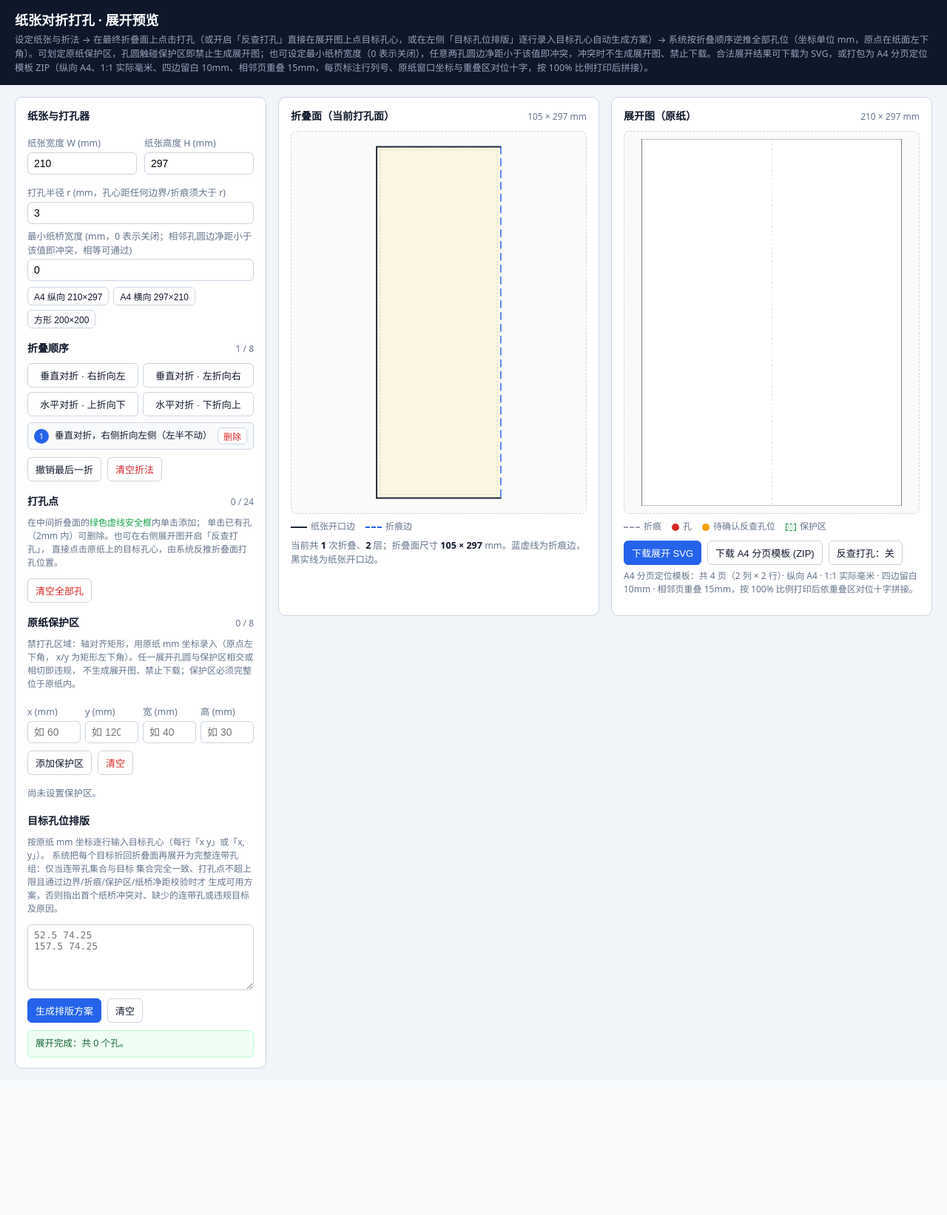
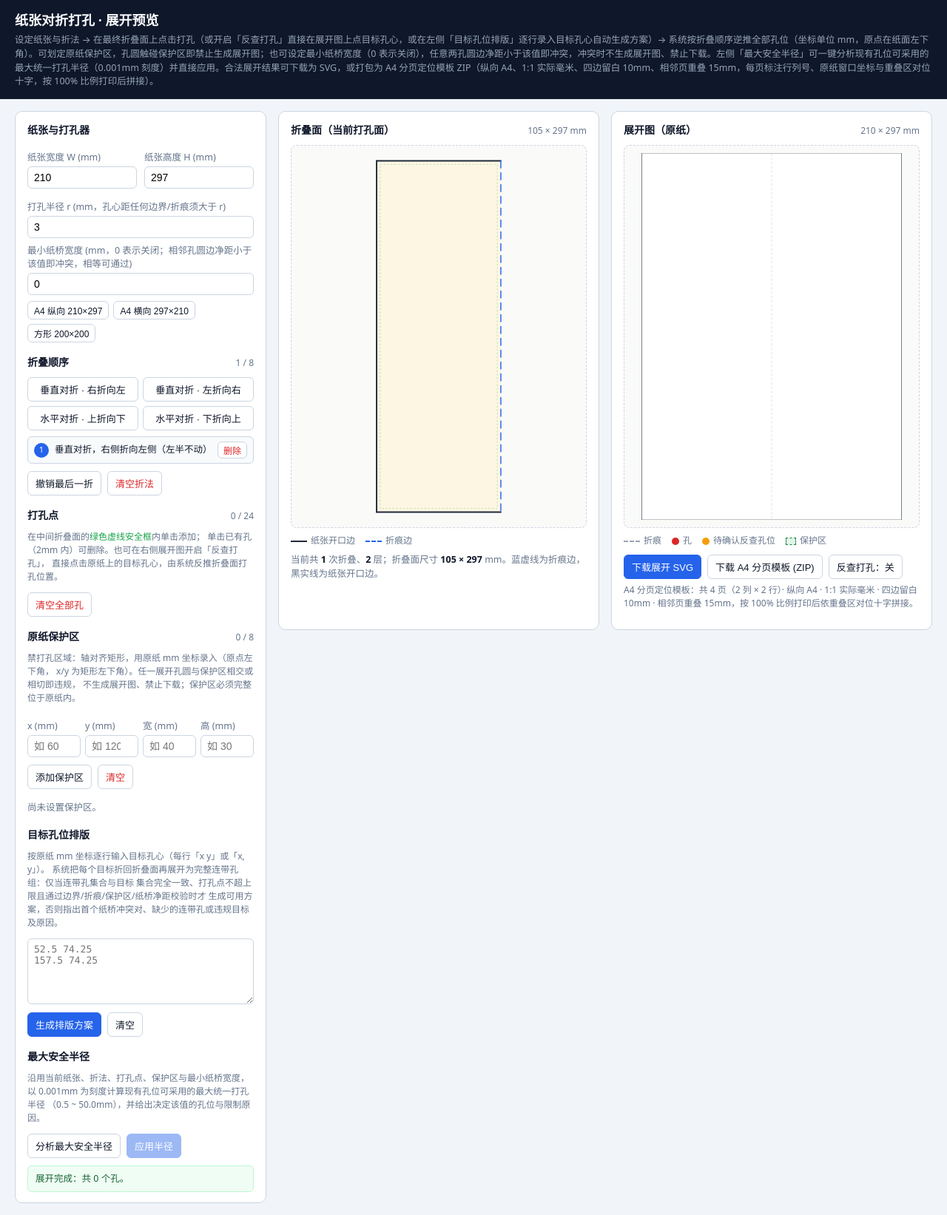
Before and after one commit to NB11111/solo-gsb-bb5c15ad-9f8befd5-1308-5841-8ccb-ead8c4e45a56, a Flask app: page / in a window 1280 px wide. Shown: the whole page at 74% size. Before the commit the page ends 1445 px from the top, so only its background shows below. Run offline with Flask 3, Linux system fonts and the light colour scheme.

Commit message:
GSB 9f8befd5-1308-5841-8ccb-ead8c4e45a56 A: platform archive

```diff
--- a/app.py
+++ b/app.py
@@ -31,6 +31,13 @@
   两孔坐标与实际净距。冲突时不生成展开 SVG、禁止下载，反查待确认结果
   无法确认、排版方案不可用。反查按「加入现有孔位后的全集」判定，
   排版按「替换后的方案」判定。
+- 最大安全半径分析：沿用当前纸张尺寸、折叠顺序、折叠面孔点、原纸保护区
+  与最小纸桥宽度，以 0.001mm 为刻度，在打孔半径取值范围内求现有孔位可
+  采用的最大统一打孔半径。同时取折叠面各孔到边界/折痕的余量、展开孔到
+  保护区的最近距离（相切即违规，须严格小于）、启用纸桥约束时去重展开孔
+  最小圆心距给出的间距上界，以及打孔器容量上限；刻度化结果用现有展开
+  校验复核，保证可实际通过，并给出决定该值的孔位与限制原因。无孔、
+  保护区越界或不存在可用半径时返回明确提示。
 - A4 分页定位模板：把合法展开结果按实际毫米 1:1 排到纵向 A4 页
   （210×297mm，四边留白 10mm，可打印区 190×277mm，相邻页重叠 15mm），
   按原纸尺寸计算覆盖全纸的分页窗口（窗口从原纸左下角起排，列自左而右、
@@ -757,6 +764,17 @@ def _num(obj, key, lo, hi, name):
     return val
 
 
+def _validate_folds(payload):
+    """校验折叠顺序，返回折法列表。"""
+    folds = payload.get("folds", [])
+    if not isinstance(folds, list) or len(folds) > MAX_FOLDS:
+        raise ValueError(f"折叠次数须为 0 ~ {MAX_FOLDS} 次")
+    for f in folds:
+        if f not in ALLOWED_FOLDS:
+            raise ValueError("存在非法折叠方向，可选：vL / vR / hT / hB")
+    return folds
+
+
 def _validate_sheet(payload):
     """校验纸张尺寸、打孔半径、折法与最小纸桥宽度。
 
@@ -768,14 +786,7 @@ def _validate_sheet(payload):
     radius = _num(payload, "radius", MIN_RADIUS, MAX_RADIUS, "打孔半径")
     min_bridge = _num(payload, "minBridge", MIN_BRIDGE, MAX_BRIDGE,
                       "最小纸桥宽度") if payload.get("minBridge") is not None else 0.0
-
-    folds = payload.get("folds", [])
-    if not isinstance(folds, list) or len(folds) > MAX_FOLDS:
-        raise ValueError(f"折叠次数须为 0 ~ {MAX_FOLDS} 次")
-    for f in folds:
-        if f not in ALLOWED_FOLDS:
-            raise ValueError("存在非法折叠方向，可选：vL / vR / hT / hB")
-    return width, height, radius, folds, min_bridge
+    return width, height, radius, _validate_folds(payload), min_bridge
 
 
 def _validate_norm_points(payload):
@@ -1182,6 +1193,257 @@ def plan_layout(payload):
 
 
 # ---------------------------------------------------------------------------
+# 最大安全半径分析（以 0.001mm 为刻度）
+# ---------------------------------------------------------------------------
+RADIUS_STEP = 0.001   # mm，最大安全半径的分析刻度
+
+# 各限制因素的展示名称
+LIMIT_LABELS = {
+    "edge": "折叠面边界/折痕余量",
+    "capacity": "打孔器容量（折叠面尺寸）",
+    "zone": "保护区最近距离",
+    "bridge": "纸桥净距上限",
+    "range": "打孔半径取值上限",
+}
+
+
+def closest_pair_distance(points):
+    """去重展开孔中圆心距最近的一对。
+
+    与 find_bridge_conflict 同一思路的动态空间网格：格子边长取当前最近
+    距离，新点只检查相邻九宫格，发现更近对时按新距离重建网格；判定结果
+    与逐对比较一致，但避免平方级扫描。points 为 (x, y) 列表，返回
+    (下标 i, 下标 j, 圆心距)；少于 2 个点返回 None。
+    """
+    if len(points) < 2:
+        return None
+    # 用前两点的圆心距作为初始最近距离与格子边长
+    (x0, y0), (x1, y1) = points[0], points[1]
+    best = [math.hypot(x1 - x0, y1 - y0), 0, 1]   # [圆心距, i, j]
+    cell = best[0] if best[0] > 0.0 else 1.0
+    cells = {}
+
+    def insert(idx):
+        x, y = points[idx]
+        key = (math.floor(x / cell), math.floor(y / cell))
+        cells.setdefault(key, []).append(idx)
+
+    insert(0)
+    insert(1)
+    for j in range(2, len(points)):
+        x, y = points[j]
+        cx, cy = math.floor(x / cell), math.floor(y / cell)
+        nearer = False
+        for ix in (cx - 1, cx, cx + 1):
+            for iy in (cy - 1, cy, cy + 1):
+                for i in cells.get((ix, iy), ()):
+                    d = math.hypot(x - points[i][0], y - points[i][1])
+                    if d < best[0]:
+                        best = [d, i, j]
+                        nearer = True
+        if nearer:
+            # 最近距离更新：按新距离重建已插入点的网格
+            cell = best[0] if best[0] > 0.0 else cell
+            cells.clear()
+            for t in range(j):
+                insert(t)
+        insert(j)
+    return (best[1], best[2], best[0])
+
+
+def analyze_max_radius(payload):
+    """最大安全半径分析：现有孔位可采用的最大统一打孔半径。
+
+    沿用当前纸张尺寸、折叠顺序、折叠面孔点、原纸保护区与最小纸桥宽度，
+    以 0.001mm 为刻度，在 [MIN_RADIUS, MAX_RADIUS] 内求最大半径，同时满足：
+    - 折叠面各孔到四边（边界/折痕）的余量（check_point 同规则，含
+      EDGE_TOL 与 ROUND_TRIP_TOL 宽限，相等可通过）；
+    - 展开孔到任一保护区的最近距离（相交/相切即违规，半径须严格小于
+      最近距离 - EDGE_TOL）；
+    - 启用纸桥约束时，去重展开孔最小圆心距给出的上界
+      （(圆心距 - minBridge) / 2，相等可通过）；
+    - 折叠面放得下打孔器（_check_face_capacity 同规则，可取等）。
+    刻度化后的结果再用 compute 复核（浮点兜底），保证可实际通过现有展开
+    校验；同时返回决定该值的孔位与限制原因。无孔、保护区越界或不存在
+    可用半径时返回明确提示（feasible=False）。
+    """
+    if not isinstance(payload, dict):
+        raise ValueError("请求体必须是 JSON 对象")
+    width = _num(payload, "width", MIN_DIM, MAX_DIM, "纸张宽度")
+    height = _num(payload, "height", MIN_DIM, MAX_DIM, "纸张高度")
+    min_bridge = _num(payload, "minBridge", MIN_BRIDGE, MAX_BRIDGE,
+                      "最小纸桥宽度") if payload.get("minBridge") is not None else 0.0
+    folds = _validate_folds(payload)
+    zones = _validate_zones(payload)
+    norm_pts = _validate_norm_points(payload)
+
+    if not norm_pts:
+        return {"ok": True, "feasible": False, "reason": "noHoles",
+                "message": "当前没有打孔点，无法分析最大安全半径，"
+                           "请先在折叠面上打孔。"}
+
+    # 保护区必须完整位于原纸内（与展开校验同一规则）
+    oob = zone_out_of_bounds(zones, width, height)
+    if oob is not None:
+        return {"ok": True, "feasible": False, "reason": "zoneBounds",
+                "zoneIndex": oob,
+                "message": zone_bounds_msg(oob, zones[oob], width, height)
+                           + "请先修正或删除越界保护区，再分析最大安全半径。"}
+
+    w, h, edges, nv, nh = folded_state(width, height, folds)
+    mm_pts = [{"x": p["x"] * w, "y": p["y"] * h} for p in norm_pts]
+    n_images = 2 ** len(folds)
+    raw = unfold_points(mm_pts, folds, width, height)
+
+    constraints = []
+
+    # 约束一：折叠面各孔到四边（边界/折痕）的余量
+    # check_point 通过条件：dist >= radius + EDGE_TOL - ROUND_TRIP_TOL（可取等）
+    hit = None
+    for i, p in enumerate(mm_pts):
+        for key, dist in (("x0", p["x"]), ("x1", w - p["x"]),
+                          ("y0", p["y"]), ("y1", h - p["y"])):
+            lim = dist - EDGE_TOL + ROUND_TRIP_TOL
+            if hit is None or lim < hit[0]:
+                hit = (lim, i, key, dist)
+    lim, i, key, dist = hit
+    constraints.append({
+        "kind": "edge", "strict": False, "upperBound": lim,
+        "pointIndex": i, "edge": key, "distance": round(dist, 6),
+        "detail": (f"打孔点 #{i + 1}（折叠面 ({mm_pts[i]['x']:.2f}, "
+                   f"{mm_pts[i]['y']:.2f})mm）距"
+                   f"{EDGE_NAMES[edges[key]][key]}仅 {max(dist, 0.0):.3f}mm"),
+    })
+
+    # 约束二：折叠面放得下打孔器（_check_face_capacity 同规则，可取等）
+    constraints.append({
+        "kind": "capacity", "strict": False,
+        "upperBound": (min(w, h) - 2 * EDGE_TOL) / 2.0,
+        "detail": f"折叠面 {w:g} × {h:g}mm 须容纳打孔器直径与边界容差",
+    })
+
+    # 约束三：展开孔到保护区的最近距离（相交/相切即违规，须严格小于）
+    if zones:
+        hit = None
+        for k, (x, y) in enumerate(raw):
+            src = k // n_images
+            for zi, z in enumerate(zones):
+                dx = max(z["x"] - x, 0.0, x - (z["x"] + z["w"]))
+                dy = max(z["y"] - y, 0.0, y - (z["y"] + z["h"]))
+                lim = math.hypot(dx, dy) - EDGE_TOL
+                if hit is None or lim < hit[0]:
+                    hit = (lim, src, (x, y), zi)
+        lim, src, (hx, hy), zi = hit
+        z = zones[zi]
+        constraints.append({
+            "kind": "zone", "strict": True, "upperBound": lim,
+            "pointIndex": src,
+            "hole": {"x": round(hx, 6), "y": round(hy, 6)}, "zoneIndex": zi,
+            "distance": round(lim + EDGE_TOL, 6),
+            "detail": (f"打孔点 #{src + 1} 的展开孔 ({hx:.2f}, {hy:.2f})mm "
+                       f"距保护区 #{zi + 1}（x {z['x']:g} ~ "
+                       f"{z['x'] + z['w']:g}mm，y {z['y']:g} ~ "
+                       f"{z['y'] + z['h']:g}mm）仅 {lim + EDGE_TOL:.3f}mm"
+                       "（相切即违规，半径须严格小于该余量）"),
+        })
+
+    # 约束四：纸桥净距（去重展开孔的最小圆心距，(圆心距 - minBridge)/2，可取等）
+    if min_bridge > 0.0:
+        uniq, _idx = dedupe_with_index(raw)
+        pair = closest_pair_distance(uniq)
+        if pair is not None:
+            ia, ib, dist = pair
+            (ax, ay), (bx, by) = uniq[ia], uniq[ib]
+            constraints.append({
+                "kind": "bridge", "strict": False,
+                "upperBound": (dist - min_bridge) / 2.0,
+                "holeA": {"x": round(ax, 6), "y": round(ay, 6)},
+                "holeB": {"x": round(bx, 6), "y": round(by, 6)},
+                "distance": round(dist, 6),
+                "detail": (f"去重展开孔 ({ax:.2f}, {ay:.2f})mm 与 "
+                           f"({bx:.2f}, {by:.2f})mm 的圆心距仅 {dist:.3f}mm"
+                           f"（净距须不小于最小纸桥宽度 {min_bridge:g}mm）"),
+            })
+
+    # 汇总：上限取各约束与打孔半径取值上限的最小值
+    binding = min(constraints, key=lambda c: c["upperBound"])
+    if binding["upperBound"] > MAX_RADIUS:
+        binding = {"kind": "range", "strict": False, "upperBound": MAX_RADIUS,
+                   "detail": f"各约束余量均超出打孔半径上限 {MAX_RADIUS:g}mm，"
+                             "取取值范围上限"}
+
+    # 以 0.001mm 为刻度向下取整；严格约束（保护区相切即违规）取到刻度值时
+    # 仍须再退一格，保证半径严格小于其余量
+    r_final = math.floor(binding["upperBound"] / RADIUS_STEP + 1e-9) * RADIUS_STEP
+    strict_min = min((c["upperBound"] for c in constraints if c["strict"]),
+                     default=None)
+    while strict_min is not None and r_final > strict_min - 1e-9:
+        r_final -= RADIUS_STEP
+
+    # 用现有展开校验复核（浮点兜底），保证给出的值可实际通过。
+    # 各约束关于半径均单调（更小必更安全），数学上首次即应通过，
+    # 递减只为吸收浮点误差，故限制尝试次数。
+    feasible = False
+    attempts = 0
+    while r_final >= MIN_RADIUS - 1e-12 and attempts < 1000:
+        attempts += 1
+        r_try = round(r_final, 3)
+        verify = dict(payload)
+        verify["radius"] = r_try
+        try:
+            err = compute(verify)["error"]
+        except ValueError as exc:   # 如折叠面容量校验以 ValueError 抛出
+            err = str(exc)
+        if err is None:
+            feasible = True
+            r_final = r_try
+            break
+        r_final -= RADIUS_STEP
+
+    # 对外结构：补充展示名称，上限保留 6 位小数
+    def pub(c):
+        out = {"kind": c["kind"], "label": LIMIT_LABELS[c["kind"]],
+               "strict": c["strict"],
+               "upperBound": round(c["upperBound"], 6),
+               "detail": c["detail"]}
+        for k in ("pointIndex", "edge", "distance", "hole", "zoneIndex",
+                  "holeA", "holeB"):
+            if k in c:
+                out[k] = c[k]
+        return out
+
+    constraints_out = sorted((pub(c) for c in constraints),
+                             key=lambda c: c["upperBound"])
+    if not feasible:
+        return {
+            "ok": True, "feasible": False, "reason": "noRadius",
+            "message": (f"不存在可用半径：最紧限制为"
+                        f"{LIMIT_LABELS[binding['kind']]}——{binding['detail']}，"
+                        f"按 0.001mm 刻度在取值范围 {MIN_RADIUS:g} ~ "
+                        f"{MAX_RADIUS:g}mm 内已无可取半径。"
+                        "请调整孔位、保护区或纸桥宽度后重试。"),
+            "limit": pub(binding),
+            "constraints": constraints_out,
+        }
+
+    r_final = round(r_final, 3)
+    return {
+        "ok": True,
+        "feasible": True,
+        "maxRadius": r_final,
+        "step": RADIUS_STEP,
+        "minRadius": MIN_RADIUS,
+        "maxRadiusLimit": MAX_RADIUS,
+        "limit": pub(binding),
+        "constraints": constraints_out,
+        "message": (f"最大安全半径 {r_final:.3f}mm（0.001mm 刻度，取值范围 "
+                    f"{MIN_RADIUS:g} ~ {MAX_RADIUS:g}mm）；决定因素："
+                    f"{LIMIT_LABELS[binding['kind']]}——{binding['detail']}。"
+                    "该值已通过现有展开校验复核。"),
+    }
+
+
+# ---------------------------------------------------------------------------
 # 路由
 # ---------------------------------------------------------------------------
 @app.route("/")
@@ -1226,6 +1488,19 @@ def api_plan():
         return _bad("请求不是合法 JSON")
     try:
         return jsonify(plan_layout(payload))
+    except ValueError as exc:
+        return _bad(str(exc))
+
+
+@app.route("/api/max-radius", methods=["POST"])
+def api_max_radius():
+    """最大安全半径分析：入参 {width, height, folds, points, zones,
+    minBridge?}（radius 由本接口求解，入参中的 radius 忽略）。"""
+    payload = request.get_json(force=True, silent=True)
+    if payload is None:
+        return _bad("请求不是合法 JSON")
+    try:
+        return jsonify(analyze_max_radius(payload))
     except ValueError as exc:
         return _bad(str(exc))
 
--- a/templates/index.html
+++ b/templates/index.html
@@ -135,7 +135,7 @@
 <body>
 <header>
   <h1>纸张对折打孔 · 展开预览</h1>
-  <p>设定纸张与折法 → 在最终折叠面上点击打孔（或开启「反查打孔」直接在展开图上点目标孔心，或在左侧「目标孔位排版」逐行录入目标孔心自动生成方案）→ 系统按折叠顺序逆推全部孔位（坐标单位 mm，原点在纸面左下角）。可划定原纸保护区，孔圆触碰保护区即禁止生成展开图；也可设定最小纸桥宽度（0 表示关闭），任意两孔圆边净距小于该值即冲突，冲突时不生成展开图、禁止下载。合法展开结果可下载为 SVG，或打包为 A4 分页定位模板 ZIP（纵向 A4、1:1 实际毫米、四边留白 10mm、相邻页重叠 15mm，每页标注行列号、原纸窗口坐标与重叠区对位十字，按 100% 比例打印后拼接）。</p>
+  <p>设定纸张与折法 → 在最终折叠面上点击打孔（或开启「反查打孔」直接在展开图上点目标孔心，或在左侧「目标孔位排版」逐行录入目标孔心自动生成方案）→ 系统按折叠顺序逆推全部孔位（坐标单位 mm，原点在纸面左下角）。可划定原纸保护区，孔圆触碰保护区即禁止生成展开图；也可设定最小纸桥宽度（0 表示关闭），任意两孔圆边净距小于该值即冲突，冲突时不生成展开图、禁止下载。左侧「最大安全半径」可一键分析现有孔位可采用的最大统一打孔半径（0.001mm 刻度）并直接应用。合法展开结果可下载为 SVG，或打包为 A4 分页定位模板 ZIP（纵向 A4、1:1 实际毫米、四边留白 10mm、相邻页重叠 15mm，每页标注行列号、原纸窗口坐标与重叠区对位十字，按 100% 比例打印后拼接）。</p>
 </header>
 
 <div class="layout">
@@ -220,6 +220,17 @@
       <button type="button" id="btnPlan" class="primary">生成排版方案</button>
       <button type="button" id="btnPlanClear">清空</button>
     </div>
+
+    <h2 style="margin-top:16px">最大安全半径</h2>
+    <p class="hint">沿用当前纸张、折法、打孔点、保护区与最小纸桥宽度，
+      以 0.001mm 为刻度计算现有孔位可采用的最大统一打孔半径
+      （{{ min_radius }} ~ {{ max_radius }}mm），并给出决定该值的孔位与限制原因。</p>
+    <div class="toolbar" style="margin-top:2px">
+      <button type="button" id="btnMaxRadius">分析最大安全半径</button>
+      <button type="button" id="btnApplyRadius" class="primary" disabled
+              title="把打孔半径设为分析出的最大安全半径，并重新展开校验">应用半径</button>
+    </div>
+    <div class="status" id="radiusStatus"></div>
 
     <div class="status" id="status"></div>
   </section>
@@ -313,6 +324,10 @@
   // 目标孔位排版：逐行录入原纸目标孔心，服务端生成折叠面打孔方案
   var planPreview = null;   // 待确认的排版方案（/api/plan 返回）
   var planSeq = 0;          // 排版请求序号；纸张/半径/折法/保护区一变即作废
+
+  // 最大安全半径分析：结果依赖纸张/折法/孔位/保护区/纸桥宽度，任一变化即作废
+  var radiusAnalysis = null;   // 最近一次分析结果（/api/max-radius 返回）
+  var radiusSeq = 0;           // 分析请求序号；参数一变即作废旧响应
 
   var $ = function (id) { return document.getElementById(id); };
 
@@ -704,6 +719,7 @@
   // 纸张、半径、折法或保护区变化时调用：作废旧方案并使进行中的响应失效
   function clearPlan() {
     planSeq++;
+    clearRadiusAnalysis();   // 分析结果依赖同一批参数，一并作废
     if (!planPreview) return;
     planPreview = null;
     updatePlanBar();
@@ -785,6 +801,49 @@
         d.maxHoles + " 个。");
     }
     return lines.join("\n") || d.error || "目标集合不可实现。";
+  }
+
+  // ---------------- 最大安全半径：分析 → 显示 → 应用 ----------------
+  function clearRadiusAnalysis() {
+    radiusSeq++;
+    if (!radiusAnalysis) return;
+    radiusAnalysis = null;
+    renderRadiusAnalysis();
+  }
+
+  function fmt3(v) { return (+v).toFixed(3); }
+
+  // 把 /api/max-radius 的响应整理成面板展示文本
+  function buildRadiusView(d) {
+    if (!d.feasible) {
+      return { feasible: false, text: d.message || "不存在可用半径。" };
+    }
+    var lines = [];
+    lines.push("最大安全半径：" + fmt3(d.maxRadius) + "mm（0.001mm 刻度，范围 " +
+      d.minRadius + " ~ " + d.maxRadiusLimit + "mm，已通过展开校验复核）");
+    if (d.limit) lines.push("决定因素：" + d.limit.label + "——" + d.limit.detail);
+    if (d.constraints && d.constraints.length) {
+      lines.push("各约束上限：");
+      d.constraints.forEach(function (c) {
+        lines.push("· " + c.label + "：" + fmt3(c.upperBound) + "mm" +
+          (c.strict ? "（相切即违规，须严格小于）" : ""));
+      });
+    }
+    lines.push("点击「应用半径」将打孔半径设为 " + fmt3(d.maxRadius) +
+      "mm 并重新展开校验。");
+    return { feasible: true, maxRadius: d.maxRadius, text: lines.join("\n") };
+  }
+
+  function renderRadiusAnalysis() {
+    var box = $("radiusStatus");
+    $("btnApplyRadius").disabled = !(radiusAnalysis && radiusAnalysis.feasible);
+    if (!radiusAnalysis) {
+      box.className = "status";
+      box.textContent = "";
+      return;
+    }
+    box.className = "status " + (radiusAnalysis.feasible ? "ok" : "err") + " show";
+    box.textContent = radiusAnalysis.text;
   }
 
   // ---------------- 控件绑定 ----------------
@@ -1012,6 +1071,42 @@
     setStatus("", "");
   });
 
+  // ---------------- 最大安全半径：分析 / 应用 ----------------
+  $("btnMaxRadius").addEventListener("click", function () {
+    var seq = ++radiusSeq;
+    fetch("/api/max-radius", {
+      method: "POST",
+      headers: { "Content-Type": "application/json" },
+      body: JSON.stringify(state)
+    }).then(function (resp) {
+      return resp.json().then(function (data) { return { ok: resp.ok, data: data }; });
+    }).then(function (r) {
+      if (seq !== radiusSeq) return;   // 参数已变或已有更新的请求，丢弃
+      if (!r.data || r.data.ok !== true) {
+        radiusAnalysis = { feasible: false,
+          text: (r.data && r.data.error) || "分析失败：服务器返回异常。" };
+      } else {
+        radiusAnalysis = buildRadiusView(r.data);
+      }
+      renderRadiusAnalysis();
+    }).catch(function () {
+      if (seq !== radiusSeq) return;
+      radiusAnalysis = { feasible: false, text: "网络错误：无法连接计算服务。" };
+      renderRadiusAnalysis();
+    });
+  });
+
+  $("btnApplyRadius").addEventListener("click", function () {
+    if (!radiusAnalysis || !radiusAnalysis.feasible) return;
+    var r = radiusAnalysis.maxRadius;
+    state.radius = r;
+    $("inR").value = fmt3(r);
+    clearRadiusAnalysis();
+    clearPending();
+    clearPlan();
+    schedule(true);   // 应用后重新调用现有展开校验
+  });
+
   $("btnDownload").addEventListener("click", function () {
     if ($("btnDownload").disabled) return;
     fetch("/api/download", {
```
Also changed, not shown: README.md.
